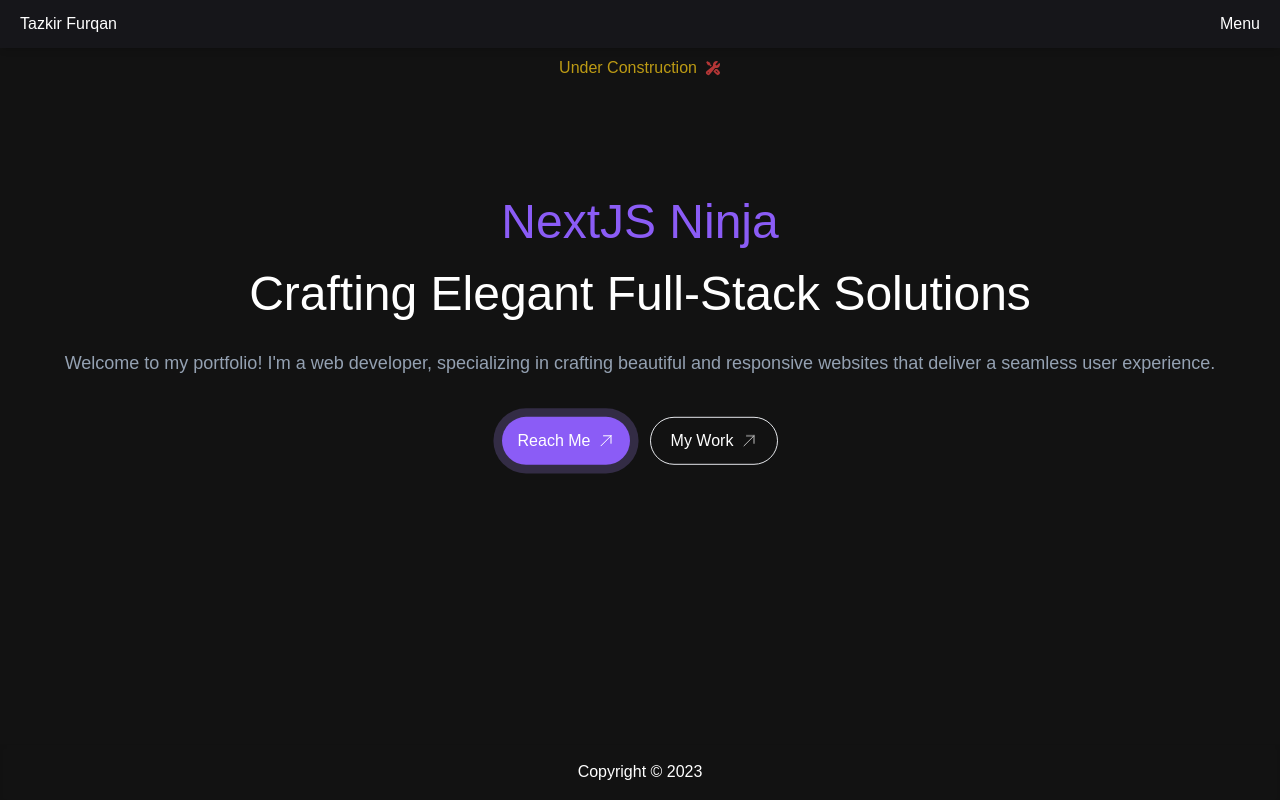
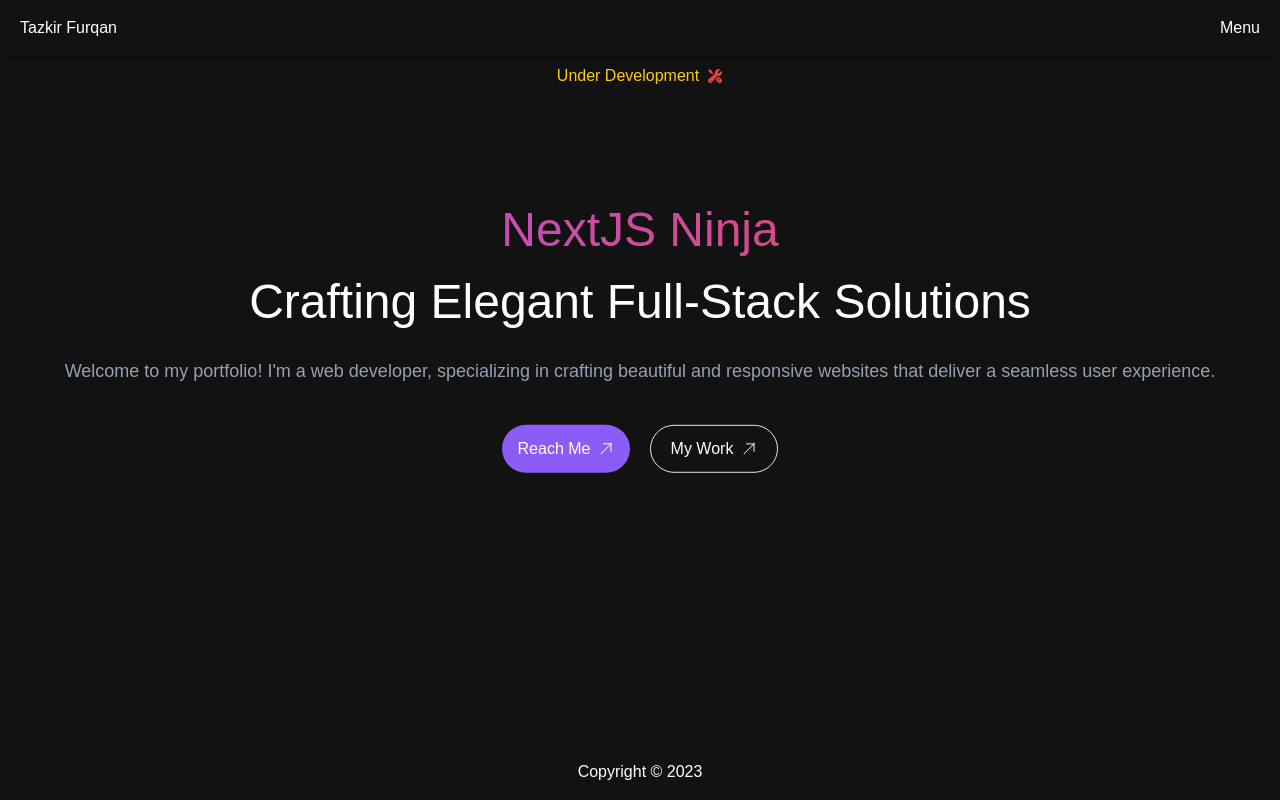
Before and after one commit to Tazkir/my-app, a Next.js app: page / in a window 1280 px wide. Built offline with nearby package versions, Linux system fonts and the light colour scheme.

Commit message:
add ring and fix bug
Signed-off-by: tazkir <tazkirfurqan77@gmail.com>

```diff
--- a/components/Layout.js
+++ b/components/Layout.js
@@ -45,8 +45,8 @@
           <nav
             className={
               color
-                ? 'navbar flex h-12 items-center px-5 justify-between shadow-md fixed top-0 left-0 right-0'
-                : 'flex bg-[#16161a] h-12 items-center px-5 justify-between shadow-md fixed top-0 left-0 right-0'
+                ? 'navbar flex h-14 items-center px-5 justify-between shadow-lg fixed top-0 left-0 right-0'
+                : 'flex  h-14 items-center px-5 justify-between shadow-lg fixed top-0 left-0 right-0'
             }
           >
             <Link className="logo" href="/">
@@ -58,8 +58,8 @@
         </header>
 
         <main className="container m-auto mt-14 px-4">
-          <div className="text-yellow-400 w-full animate-pulse flex flex-row max-sm:flex-col items-center justify-center gap-2">
-            <h1>Under Construction</h1>{' '}
+          <div className="text-yellow-400 pt-2 w-full text-center animate-pulse flex flex-row items-center justify-center gap-2">
+            <h1>Under Development</h1>{' '}
             <WrenchScrewdriverIcon className="h-4 w-4 text-red-500" />
           </div>
           {children}
--- a/components/Menu.js
+++ b/components/Menu.js
@@ -18,19 +18,28 @@
           <Menubar.Portal>
             <m.div initial={{ opacity: 0 }} animate={{ opacity: 1 }}>
               <AnimatePresence>
-                <Menubar.Content className="menu-content divide-y-2 divide-zinc-600 hover:divide-zinc-600/50 p-2 max-sm:top-5 sm:top-6 absolute right-[-25px] max-sm:w-[10em] sm:w-[13em] shadow-md rounded-md">
+                <Menubar.Content className="menu-content divide-y divide-slate-500 p-2 max-sm:top-5 sm:top-6 absolute right-[-10px] max-sm:w-[10em] sm:w-[13em] shadow-md rounded-md">
                   <Menubar.Item>
-                    <DropdownLink className="dropdown-link" href="/about">
+                    <DropdownLink
+                      className="dropdown-link hover:bg-violet-500"
+                      href="/about"
+                    >
                       About
                     </DropdownLink>
                   </Menubar.Item>
                   <Menubar.Item>
-                    <DropdownLink className="dropdown-link" href="/work">
+                    <DropdownLink
+                      className="dropdown-link hover:bg-violet-500"
+                      href="/work"
+                    >
                       Work
                     </DropdownLink>
                   </Menubar.Item>
                   <Menubar.Item>
-                    <DropdownLink className="dropdown-link" href="/contact">
+                    <DropdownLink
+                      className="dropdown-link hover:bg-violet-500"
+                      href="/contact"
+                    >
                       Contact
                     </DropdownLink>
                   </Menubar.Item>
--- /dev/null
+++ b/components/homepage/RingSpinningText.js
@@ -0,0 +1,95 @@
+import React, { useState, useEffect } from 'react';
+
+const RingSpinningText = ({
+  text = 'Welcome to Tazkir furqan portfolio • ',
+  spacing = 1,
+  size = 0.6,
+}) => {
+  const [charCount, setCharCount] = useState(0);
+
+  useEffect(() => {
+    const HEADING = document.querySelector('.ring__s');
+    const canTrig = CSS.supports('(top: calc(sin(1) * 1px))');
+
+    const genCode = () => `
+      .ring__s {
+        --char-count: ${charCount};
+        --inner-angle: calc((360 / var(--char-count, ${charCount})) * 1deg);
+        --character-width: ${spacing.toFixed(1)};
+        --radius: calc((var(--character-width, ${spacing.toFixed(1)}) / ${
+      canTrig
+        ? 'sin(var(--inner-angle))'
+        : Math.sin((360 / charCount) * (Math.PI / 180))
+    }) * -1ch);
+        --font-size: ${size.toFixed(1)}rem;
+        font-family: monospace;
+        text-transform: uppercase;
+        font-size: calc(var(--font-size, 1) * 1rem);
+        animation: rotation 6s infinite linear;
+        position: relative;
+      }
+
+      .char {
+        display: inline-block;
+        position: absolute;
+        top: 50%;
+        left: 50%;
+        transform:
+          translate(-50%, -50%)
+          rotate(calc(var(--inner-angle) * var(--char-index)))
+          translateY(var(--radius));
+      }
+
+      @keyframes rotation {
+        to {
+          rotate: -360deg;
+        }
+      }
+    `;
+
+    const onUpdate = () => {
+      // 1. Take the text and split it into spans...
+      const chars = text.split('');
+      setCharCount(chars.length);
+      HEADING.innerHTML = '';
+      HEADING.style.setProperty('--char-count', chars.length);
+
+      for (let c = 0; c < chars.length; c++) {
+        HEADING.innerHTML += `<span aria-hidden="true" class="char" style="--char-index: ${c};">${chars[c]}</span>`;
+      }
+      HEADING.innerHTML += `<span class="sr-only">${text}</span>`;
+      // Set the styles
+      HEADING.style.setProperty('--font-size', size);
+      HEADING.style.setProperty('--character-width', spacing);
+      HEADING.style.setProperty(
+        '--radius',
+        canTrig
+          ? `calc((var(--character-width) / sin(var(--inner-angle))) * -1ch`
+          : `calc((${spacing} / ${Math.sin(
+              (360 / charCount) * (Math.PI / 180)
+            )}) * -1ch)`
+      );
+
+      if (HEADING.children.length > 3) {
+        document.documentElement.style.setProperty(
+          '--buffer',
+          canTrig
+            ? `calc((${spacing} / sin(${360 / charCount}deg)) * ${size}rem)`
+            : `calc((${spacing} / ${Math.sin(
+                (360 / charCount) * (Math.PI / 180)
+              )}) * ${size}rem)`
+        );
+      }
+    };
+
+    onUpdate();
+  }, [charCount, spacing, size, text]);
+
+  return (
+    <>
+      <style>{`.code-block { display: none; }`}</style>
+    </>
+  );
+};
+
+export default RingSpinningText;
--- a/components/homepage/Skill.js
+++ b/components/homepage/Skill.js
@@ -2,15 +2,17 @@
 import Image from 'next/image';
 
 function Skill() {
-  const numbers = [
+  const skills = [
     'NextJs',
     'ReactJs',
+    'React Native',
     'Vercel',
     'MongoDB',
     'Firebase',
     'Tailwind Css',
     'Material UI',
     'Framer Motion',
+    'Stripe',
     'Sanity.io',
     'AWS S3',
     'Styled Component',
@@ -22,15 +24,20 @@
     'HTML',
     'CSS',
     'Javascript',
+    'Github',
     'Express',
     'Cors',
+    'Redux Toolkit',
+    'SWR',
+    'React Query',
     'Framer',
     'ThreeJS',
-    'Three-Drei',
+    'React-Three-Drei',
     'Figma',
     'Photoshop',
   ];
-  const listItems = numbers.map((number) => <p>{number}</p>);
+  const listItems = skills.map((skill) => <p>{skill}</p>);
+
   return (
     <div class="rightCSS li rounded-full max-sm:mt-[130px] mt-[150px]">
       <div>{listItems}</div>
--- a/components/homepage/hero.js
+++ b/components/homepage/hero.js
@@ -2,11 +2,12 @@
 import { ArrowUpRightIcon } from '@heroicons/react/24/outline';
 import Link from 'next/link';
 import Skill from './Skill';
+import RingSpinningText from './RingSpinningText';
 
 function Hero() {
   return (
     <AnimatePresence>
-      <div class="pt-[50px]">
+      <div className="pt-[50px] max-md:pt-[20px]">
         <m.div
           initial={{ y: 0, opacity: 0 }}
           animate={{ y: '20%', opacity: 1 }}
@@ -14,15 +15,17 @@
           exit={{ opacity: 1 }}
           className="text-center space-y-5"
         >
-          <div className="overflow-hidden ">
+          <div className="overflow-hidden">
             <m.h1
               initial={{ y: '100%' }}
               animate={{ y: 0 }}
               transition={{ delay: 0.5, duration: 0.5 }}
               className="text-white text-[3em] max-sm:text-[2em] font-medium"
             >
-              <h1 className="text-violet-500">NextJS Ninja</h1> Crafting Elegant
-              Full-Stack Solutions
+              <h1 className="animate-text bg-clip-text text-transparent bg-gradient-to-r from-purple-500 via-red-500 to-pink-500">
+                NextJS Ninja
+              </h1>{' '}
+              Crafting Elegant Full-Stack Solutions
             </m.h1>
           </div>
 
@@ -31,14 +34,15 @@
             crafting beautiful and responsive websites that deliver a seamless
             user experience.
           </p>
+
           <div className="text-white flex flex-row gap-5 items-center justify-center pt-5">
             <Link href="/contact">
-              <div className="animate-[btnpulse_2s_infinite] flex flex-row items-center justify-center cursor-pointer gap-2 active:bg-violet-700 hover:bg-violet-600 bg-violet-500 h-[3em] w-[8em] rounded-full">
+              <div className="animate-[btnpulse_2s_infinite] flex flex-row items-center justify-center cursor-pointer gap-2 active:bg-violet-900 hover:bg-violet-700 bg-violet-500 h-[3em] w-[8em] max-sm:text-sm max-sm:h-[3em] max-sm:w-[8em] rounded-full">
                 <h1>Reach Me</h1> <ArrowUpRightIcon className="h-4 w-4" />
               </div>
             </Link>
             <Link href="/work">
-              <div className="flex flex-row items-center justify-center cursor-pointer gap-2 border active:bg-violet-700 hover:bg-white hover:text-black h-[3em] w-[8em] rounded-full">
+              <div className="flex flex-row items-center justify-center cursor-pointer gap-2 border active:bg-violet-700 hover:bg-white hover:text-black h-[3em] w-[8em] max-sm:text-sm max-sm:h-[3em] max-sm:w-[8em] hover:border-none rounded-full">
                 <h1>My Work</h1>{' '}
                 <ArrowUpRightIcon className="animate-pulse h-4 w-4" />
               </div>
@@ -46,6 +50,11 @@
           </div>
         </m.div>
       </div>
+      {/* <section className="bottom-[20rem]">
+        <h1 class="ring__s">
+          <RingSpinningText />
+        </h1>
+      </section> */}
       <Skill />
     </AnimatePresence>
   );
--- a/styles/globals.css
+++ b/styles/globals.css
@@ -41,14 +41,13 @@
 }
 
 .navbar {
-  @apply shadow-md;
   z-index: 1;
-  background: rgba(22, 22, 26, 0.1);
-  backdrop-filter: blur(4px);
-  -webkit-backdrop-filter: blur(4px);
+  background: rgba(197, 197, 197, 0.1);
+  backdrop-filter: saturate(180%) blur(10px);
+  -webkit-backdrop-filter: saturate(180%) blur(10px);
   border: none;
-  transition: 0.3s ease-in;
-  -webkit-transition: 0.3s ease-in;
+  transition: 0.3s ease-in-out;
+  -webkit-transition: 0.3s ease-in-out;
 }
 
 .rightCSS {
@@ -84,9 +83,9 @@
     transform: translate3d(var(--move-final), 0, 0);
   }
 }
-.rightCSS:hover div {
+/* .rightCSS:hover div {
   animation-play-state: paused;
-}
+} */
 
 @media (max-width: 575.98px) {
   .rightCSS {
@@ -114,3 +113,54 @@
     --move-final: calc(-110% + var(--offset));
   }
 }
+
+@media (max-width: 300px) {
+  body {
+    display: none;
+  }
+}
+
+section:first-of-type {
+  overflow: hidden;
+  right: 0;
+  top: 25px;
+  position: absolute;
+  color: white;
+  min-height: 150px;
+  height: calc(2 * var(--buffer));
+  aspect-ratio: 1;
+  display: flex;
+  place-items: center;
+}
+
+section:last-of-type {
+  display: grid;
+  gap: 2rem;
+}
+
+.ring__s {
+  --char-count: 40;
+  --inner-angle: calc((360 / var(--char-count, 40)) * 1deg);
+  --character-width: 1;
+  --radius: calc((var(--character-width, 1) / 0.15643446504023087) * -1ch);
+  --font-size: 0.5rem;
+  font-family: monospace;
+  text-transform: uppercase;
+  font-size: calc(var(--font-size, 1) * 1rem);
+  animation: rotation 6s infinite linear;
+  position: relative;
+}
+.char {
+  display: inline-block;
+  position: absolute;
+  top: 50%;
+  left: 50%;
+  transform: translate(-50%, -50%)
+    rotate(calc(var(--inner-angle) * var(--char-index)))
+    translateY(var(--radius));
+}
+@keyframes rotation {
+  to {
+    rotate: -360deg;
+  }
+}
--- a/tailwind.config.js
+++ b/tailwind.config.js
@@ -8,25 +8,23 @@
   theme: {
     extend: {
       animation: {
-        float: 'float 12s infinite linear',
-        'float-fast': 'float 10s infinite linear',
-        'float-fastest': 'float 8s infinite linear',
+        text: 'text 5s ease infinite',
       },
       keyframes: {
-        float: {
-          '0%': {
-            transform:
-              ' rotate(-0.001deg) translate3d(15px, 0, 0) rotate(-0.001deg)',
-          },
-          '100%': {
-            transform:
-              'rotate(360.001deg) translate3d(15px, 0, 0) rotate(-360.001deg)',
-          },
-        },
         btnpulse: {
           '0%': { 'box-shadow': '0 0 0 0 theme("colors.violet.400")' },
           '50%': { 'box-shadow': '0 0 0 0 theme("colors.violet.400/50")' },
           '100%': { 'box-shadow': '0 0 0 11px theme("colors.violet.400/0")' },
+        },
+        text: {
+          '0%, 100%': {
+            'background-size': '200% 200%',
+            'background-position': 'left center',
+          },
+          '50%': {
+            'background-size': '200% 200%',
+            'background-position': 'right center',
+          },
         },
       },
     },
```
